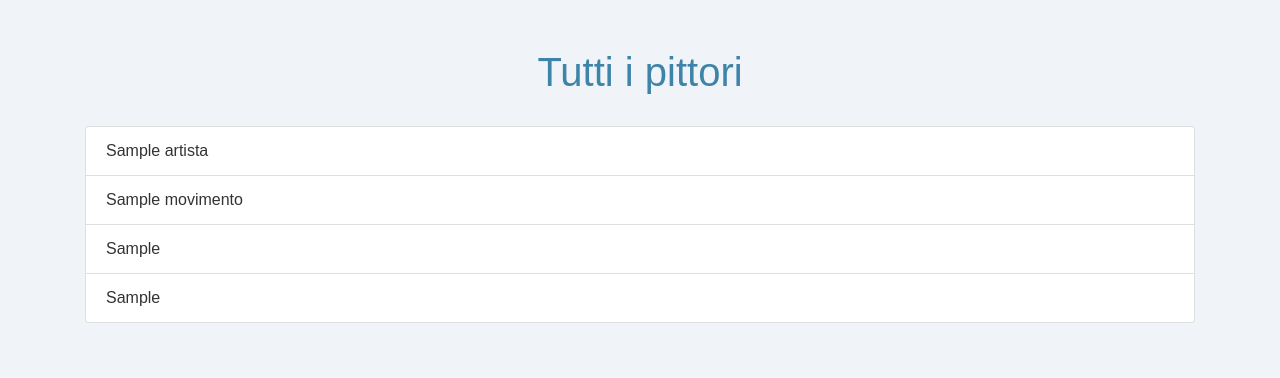
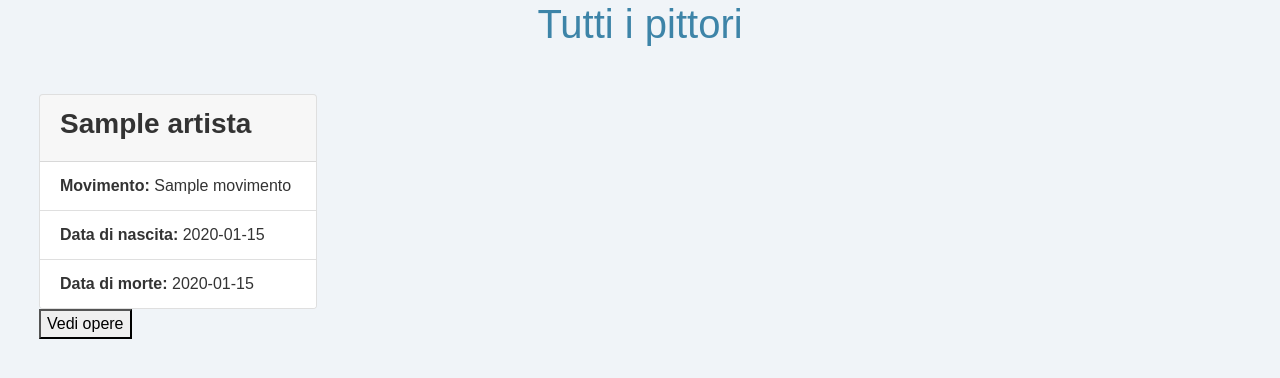
Before and after one commit to KKatowice/esercizioDAITA, a Flask app: template templates/pittori.html in a window 1280 px wide. Shown: the part 56-434 px from the top of the page. Run offline with Flask 3, Linux system fonts and the light colour scheme; the template is opened without the code that fills it: most values are stand-ins (such as "Sample title", 1, 10 or a date in 2020); some libraries are stand-ins or nearby versions.

Commit message:
some adds

```diff
--- a/api.py
+++ b/api.py
@@ -40,7 +40,7 @@ def getWorks():
     return res
 
 @apiBlueprint.route('/api/getOpereByArtist', methods=['GET'])
-def getOpereByArtist():
+def getOpereByArtist(n):
     n = request.args.get("name", type=str)
     if type(n) != str:
         raise ValueError("Name must be a string")
--- a/app.py
+++ b/app.py
@@ -18,8 +18,12 @@ def aggiungiArtista():
 
 @app.route('/quadri.html')
 def opere():
-   opere = getWorks()
-   return render_template('quadri.html', opere=opere)
+   n = request.args.get("nome")
+   if n:
+      opere = getOpereByArtist(n)
+   else:
+      opere = getWorks()
+   return render_template('opere.html', opere=opere)
 
 
 if __name__ == '__main__':
--- a/templates/pittori.html
+++ b/templates/pittori.html
@@ -68,17 +68,36 @@
 </nav>
 </head>
 
-<body>
-    <div class="container mt-5">
-        <h1>Tutti i pittori</h1>
-            {% for artista in artisti %}
-            <ul class="list-group mt-3">
-                <li class="list-group-item">{{ artista['nome'] }}</li>
-                <li class="list-group-item">{{ artista['movimento'] }}</li>
-                <li class="list-group-item">{{ artista['data_nascita'] }}</li>
-                <li class="list-group-item">{{ artista['data_morte'] }}</li>
-            </ul>
-            {% endfor %}
+<body><h1>Tutti i pittori</h1>
+    <div class="row mr-4 ml-4">
+
+      {% for artista in artisti %}
+        <div class="col-lg-3 col-md-4 col-sm-6 ">
+          <div class="card mt-3">
+            <div class="card-header"><h3><b>{{ artista['nome'] }}</b></h3></div>
+              <ul class="list-group list-group-flush">
+                  <li class="list-group-item"><strong>Movimento:</strong> {{ artista['movimento'] }}</li>
+                  <li class="list-group-item">
+                    <strong>Data di nascita:</strong>
+                    {% if artista['data_nascita'] is not none %}
+                        {{ artista['data_nascita'].strftime('%d-%m-%Y') }}
+                    {% else %}
+                        Sconosciuto
+                    {% endif %}
+                </li>
+                <li class="list-group-item">
+                    <strong>Data di morte:</strong>
+                    {% if artista['data_morte'] is not none %}
+                        {{ artista['data_morte'].strftime('%d-%m-%Y') }}
+                    {% else %}
+                    Sconosciuto
+                    {% endif %}
+                </li>
+              </ul>
+            </div>
+            <a  href="/opere?nome={{ artista['nome'] }}"><button>Vedi opere</button></a>
+          </div>
+        {% endfor %}
 
     </div>
     <!-- Includi Bootstrap JS (opzionale) -->
```
Also changed, not shown: db/importDati.py (+7 -4 lines).
